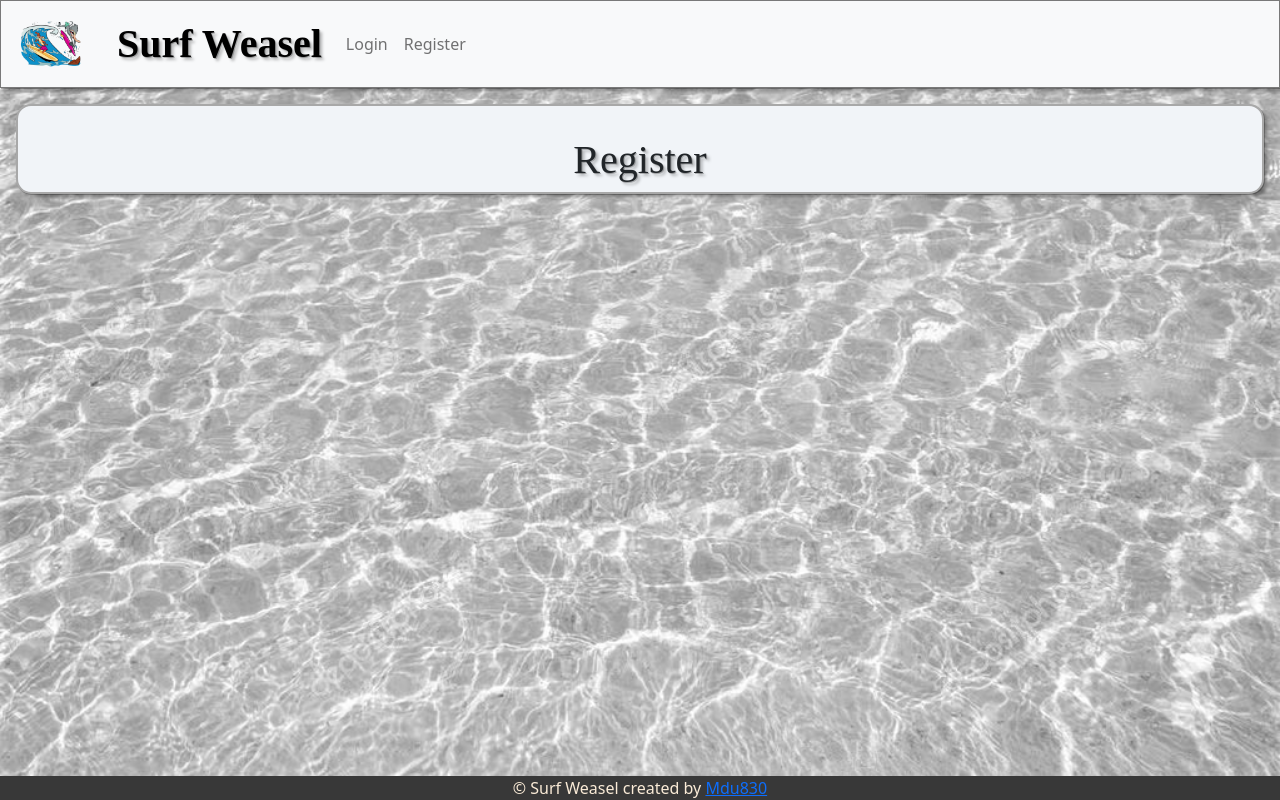
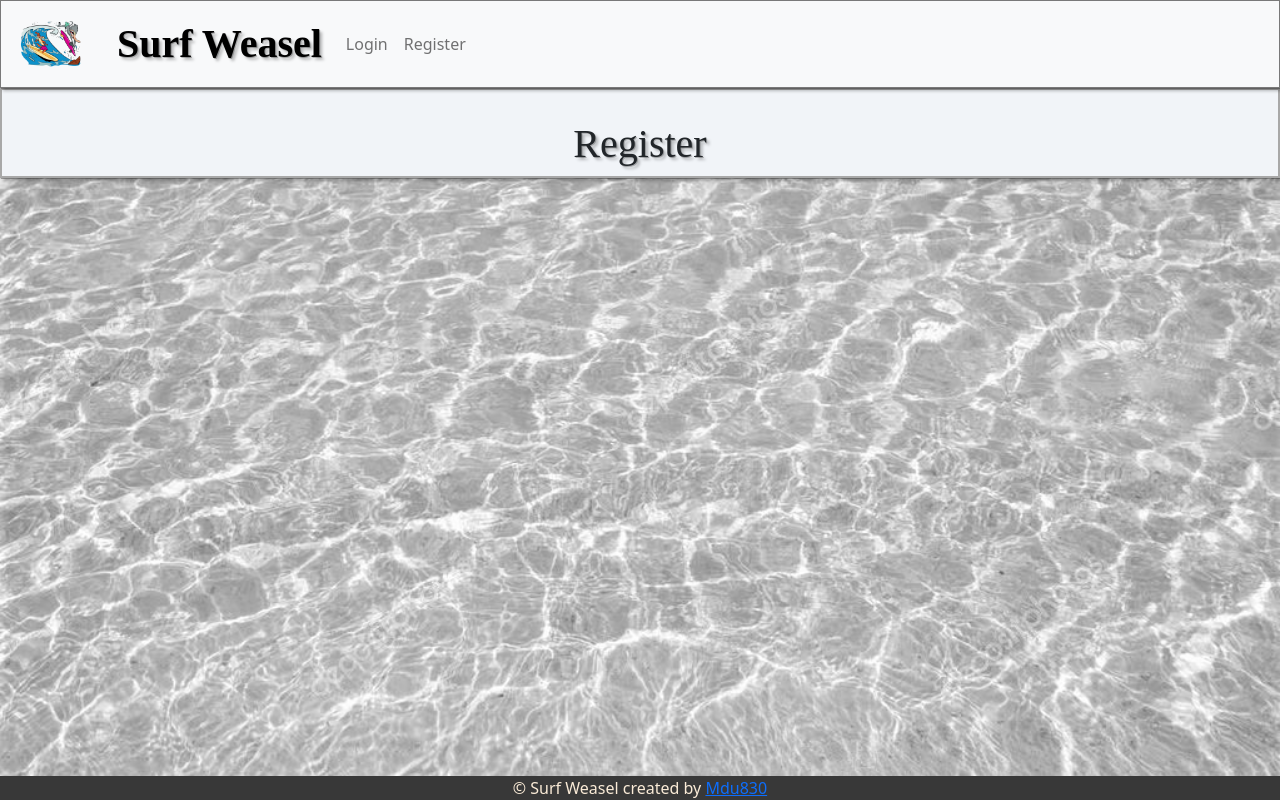
Before and after one commit to mdu830/react-surf-weasel, a React (Create React App) app in the folder client/: page /register in a window 1280 px wide. Built offline with nearby package versions, Linux system fonts and the light colour scheme; what react-animations would draw is missing.

Commit message:
fixing register router error

```diff
--- a/client/src/assets/style.css
+++ b/client/src/assets/style.css
@@ -183,7 +183,6 @@ h1 {
 
 .registerCont {
   background-color: rgb(241, 244, 248);
-  border-radius: 15px;
   border: 2px solid rgb(168, 168, 168);
   padding-top: 30px;
 
--- a/client/src/components/header.js
+++ b/client/src/components/header.js
@@ -35,6 +35,11 @@ function Header(props) {
         toggle2();
     }
 
+    const handleRegisterReq = () => {
+        history.push('/register');
+        toggle2();
+    }
+
 
     return (
         <>
@@ -57,7 +62,7 @@ function Header(props) {
                             <TextField id="" type="password" label="Password" defaultValue="" />
                         </div>
                         <div className="loginButtons">
-                            <Button className="m-1" color="outline-secondary" onClick={() => history.push('/register') && toggle2}>Register</Button>
+                            <Button className="m-1" color="outline-secondary" onClick={handleRegisterReq}>Register</Button>
                             <Button className="m-1" color="primary" type="submit" onSubmit={handleLoginReq}>Login</Button>{' '}
                         </div>
                     </form>
--- a/client/src/pages/registerPage.js
+++ b/client/src/pages/registerPage.js
@@ -13,12 +13,14 @@ const RegisterPage = () => {
         <>
             <div className="page">
                 <Header />
-                <Animate>
-                    <div className="registerCont m-3">
-                        <h1>Register</h1>
+                <div className="registerCont">
+                    <Animate>
+                        <div>
+                            <h1>Register</h1>
 
-                    </div>
-                </Animate>
+                        </div>
+                    </Animate>
+                </div>
                 <Footer />
             </div>
         </>
```
